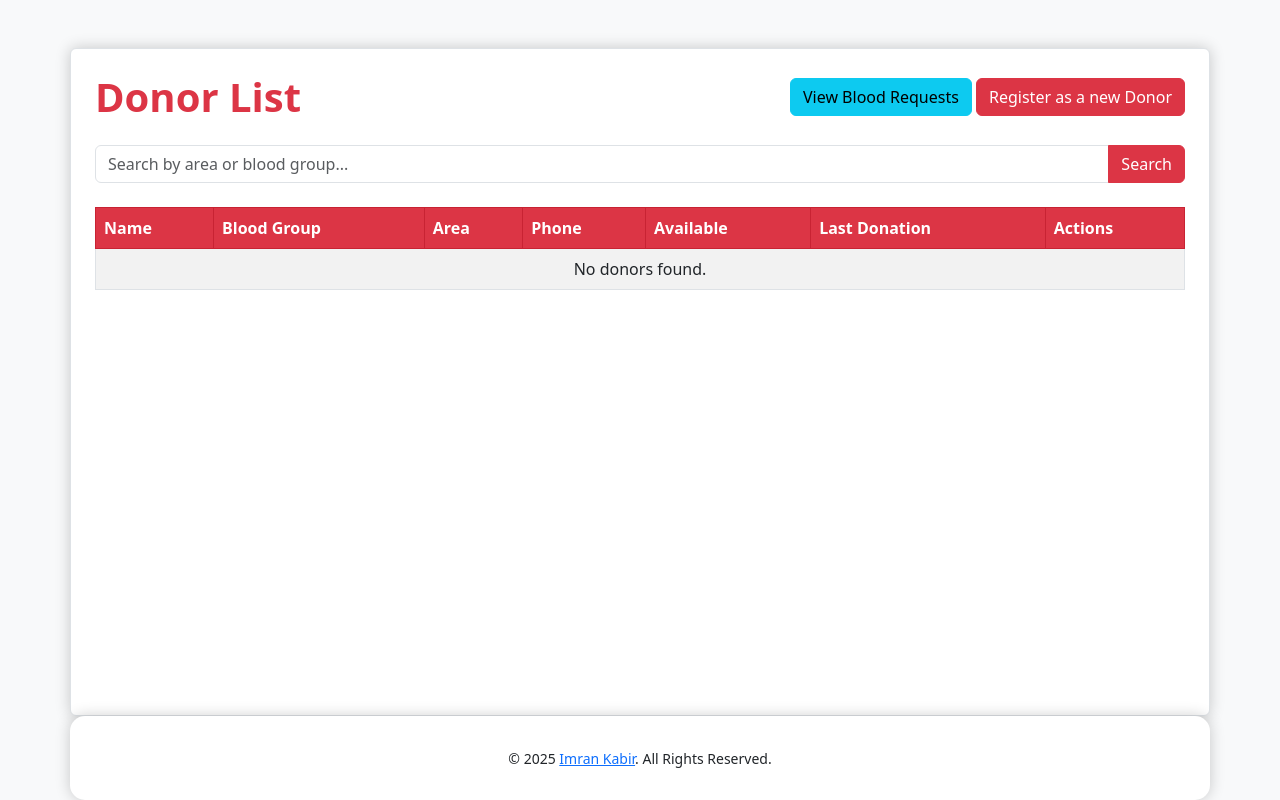
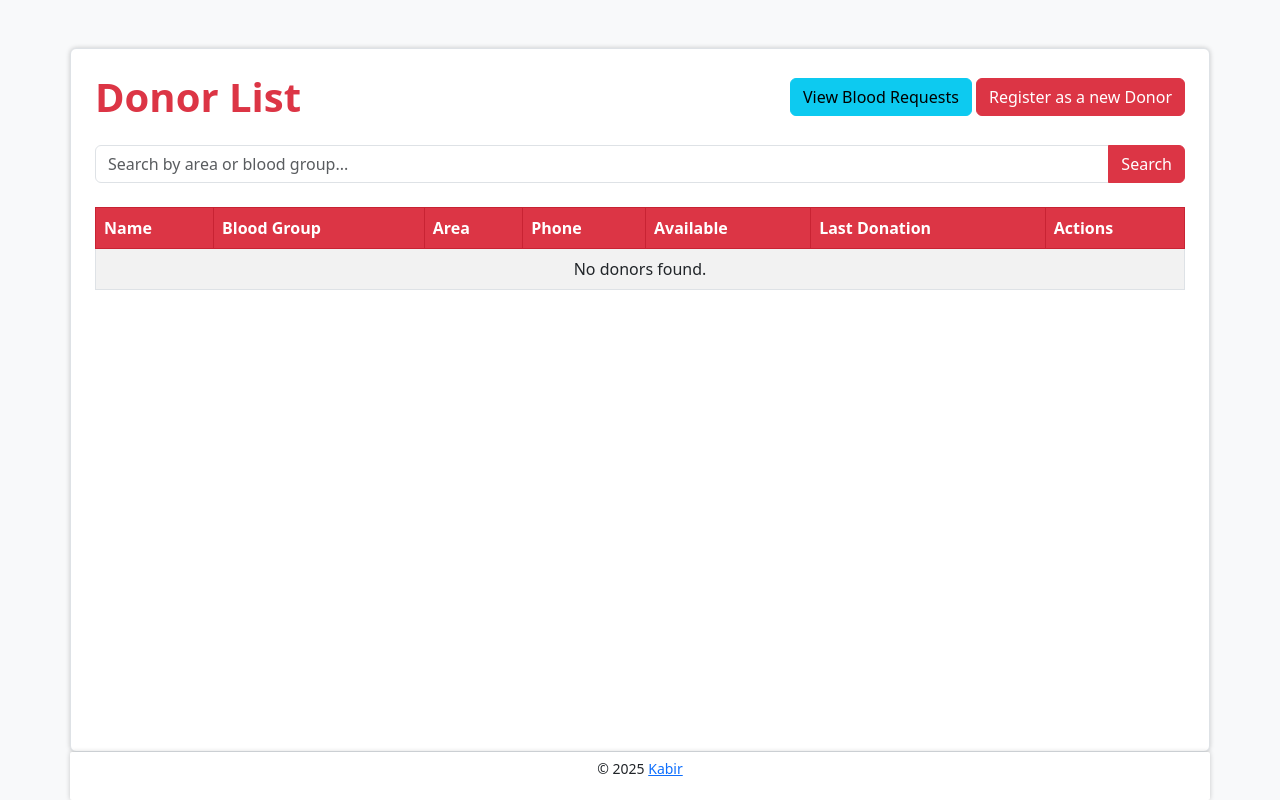
Before and after one commit to imrankabir02/bloodlagbe, a Django app: page /donors/list/ in a window 1280 px wide. Run offline with Django 5.2, Linux system fonts and the light colour scheme; data that the repository does not hold is empty.

Commit message:
fix footer

```diff
--- a/templates/base.html
+++ b/templates/base.html
@@ -18,9 +18,9 @@
         .container {
             flex: 1;
             background-color: #fff;
-            border-radius: 15px;
-            padding: 30px;
-            box-shadow: 0 0 15px rgba(0,0,0,0.2);
+            border-radius: 2px;
+            padding: 4px;
+            box-shadow: 0 0 5px rgba(0,0,0,0.2);
         }
         h1 {
             color: #dc3545;
@@ -59,8 +59,8 @@
     </div>
     <footer id="contact-me" class="text-center">
         <div class="container">
-            <p class="mb-0">
-                <small>&copy; {% now "Y" %} <a href="https://imrankabir02.vercel.app/" target="_blank">Imran Kabir</a>. All Rights Reserved.</small>
+            <p>
+                <small>&copy; {% now "Y" %} <a href="https://imrankabir02.vercel.app/" target="_blank">Kabir</a></small>
             </p>
         </div>
     </footer>
```
